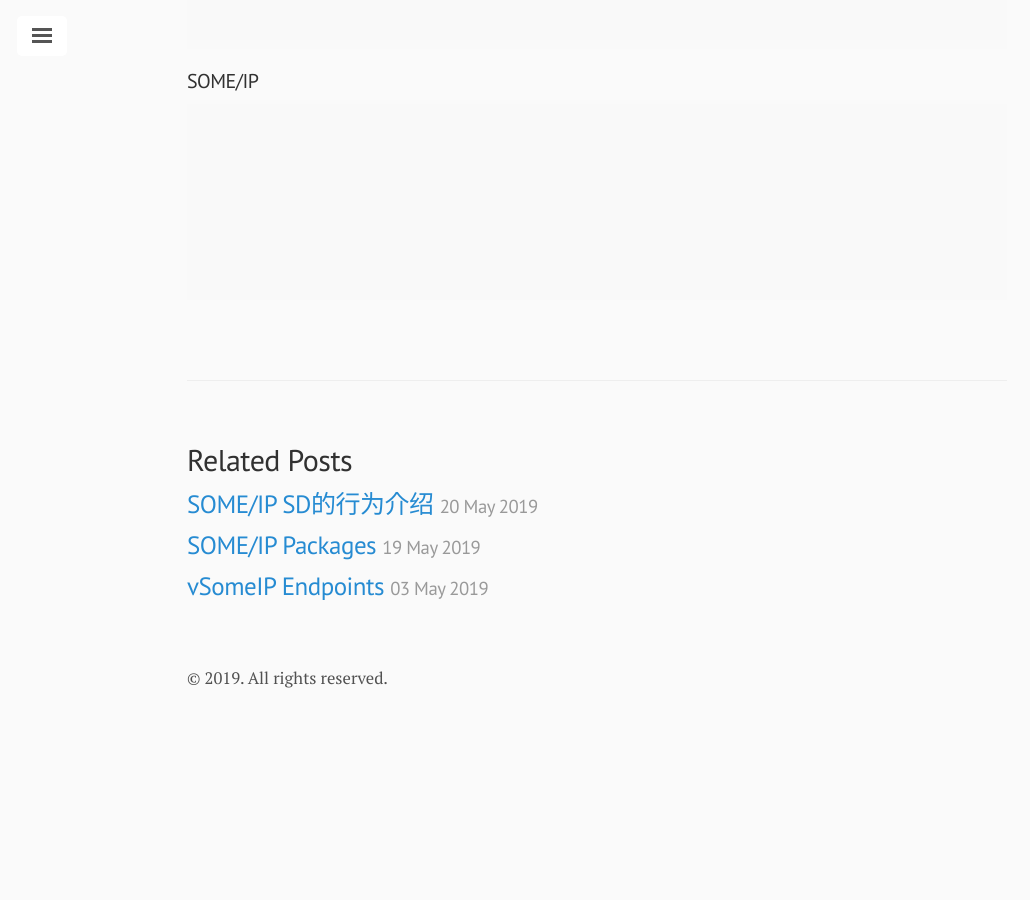
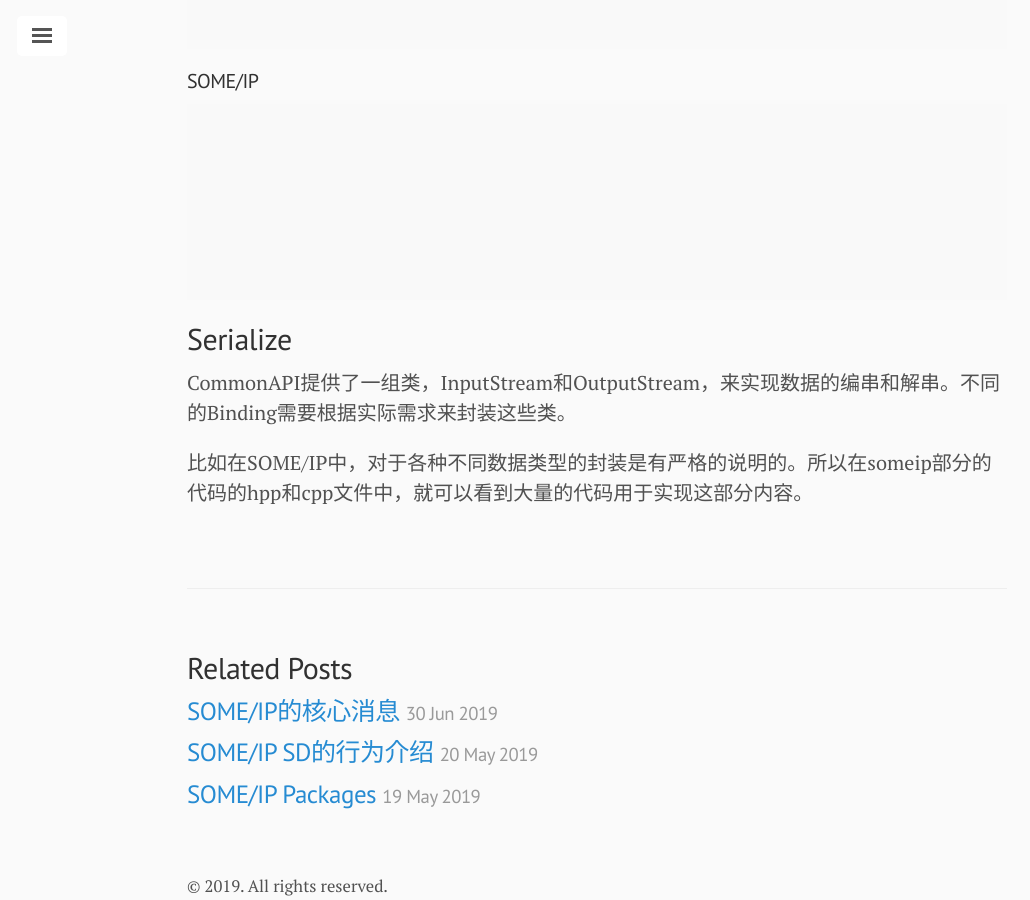
Before and after one commit to zeerd/zeerd.github.io, a Jekyll site: the page built from _posts/2018-10-23-capicxx-example-helloworld.md, in a window 1280 px wide and 900 px high, scrolled down 4787 px. Shown: the whole window, without its empty margins (43-1073 px from the left). Built offline with Jekyll 4.4.1, drawn with Linux system fonts in a browser that asks for light colours; comment, search, counter and statistics services are not loaded; before the commit the page ends 5479 px from its top, so only the background shows below that.

Commit message:
add 2019-06-30-someip-core-event.md

````diff
--- a/_posts/2018-10-23-capicxx-example-helloworld.md
+++ b/_posts/2018-10-23-capicxx-example-helloworld.md
@@ -245,3 +245,9 @@ participant vsomeip as vsomeip::application
 participant DBusConnection
 DBusConnection ->> vsomeip : send
 ```
+
+## Serialize
+
+CommonAPI提供了一组类，InputStream和OutputStream，来实现数据的编串和解串。不同的Binding需要根据实际需求来封装这些类。
+
+比如在SOME/IP中，对于各种不同数据类型的封装是有严格的说明的。所以在someip部分的代码的hpp和cpp文件中，就可以看到大量的代码用于实现这部分内容。
````
Also changed, not shown: _posts/2019-06-30-someip-core-event.md (added, +50 -0 lines).
